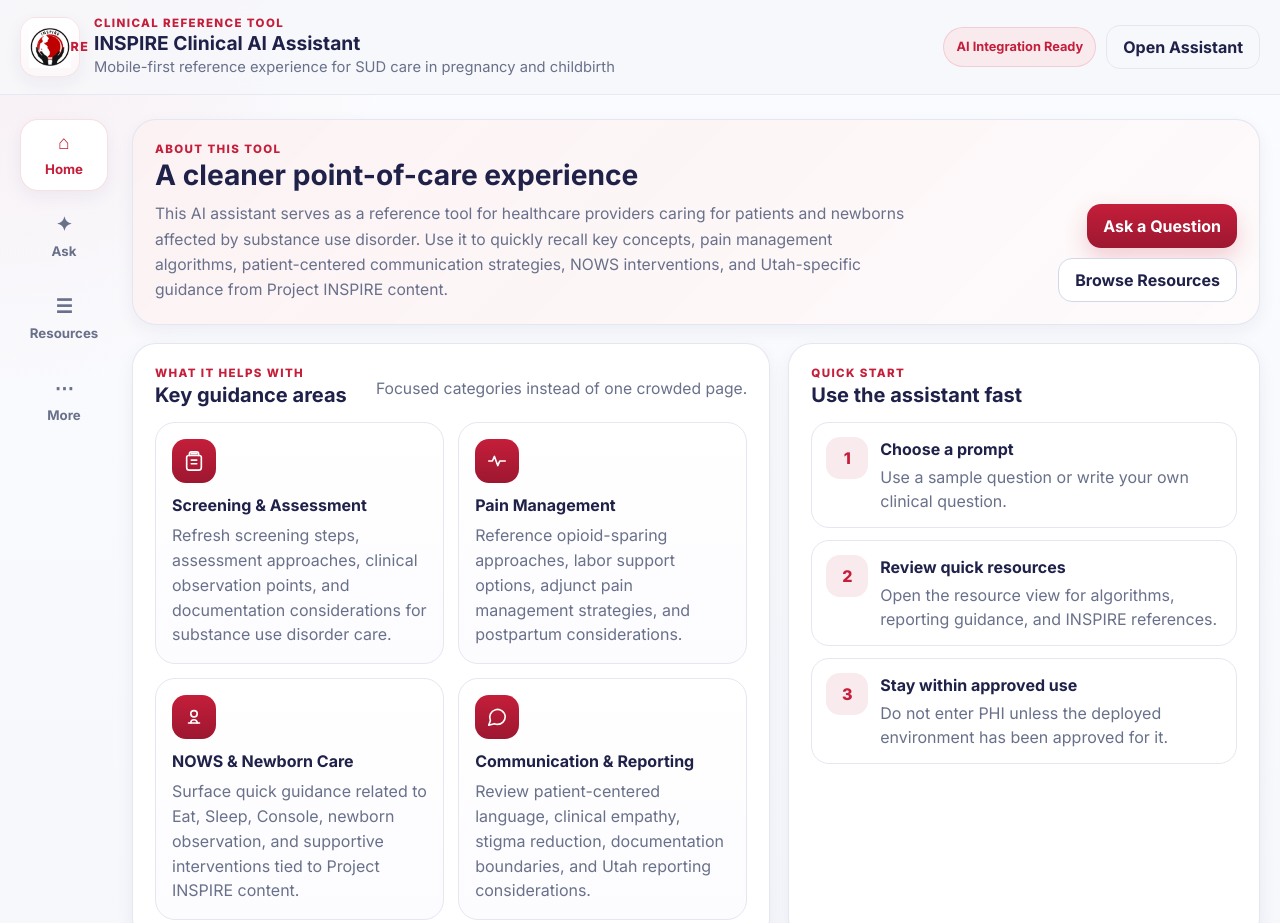
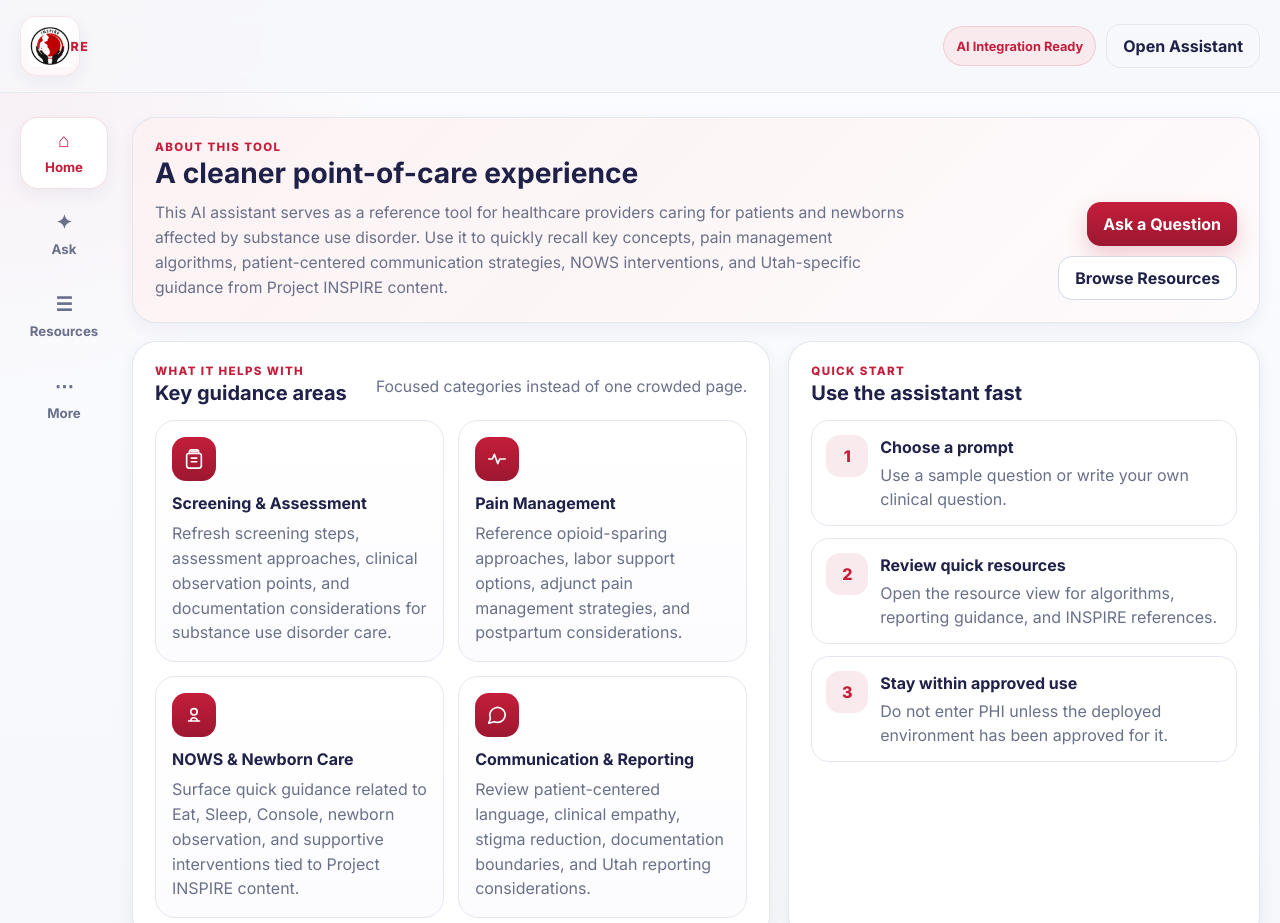
Before and after one commit to destery1kenobi/UIHealthcare, a plain HTML site: page index.html in a window 1280 px wide. Shown: the top 923 px of the page. Drawn offline with Linux system fonts and the light colour scheme.

Commit message:
Refactor brand block structure in index.html

```diff
--- a/index.html
+++ b/index.html
@@ -29,11 +29,6 @@
       id="brandLogo"
     />
     <div class="logo-fallback">INSPIRE</div>
-          </div>
-          <div class="brand-copy">
-            <p class="eyebrow">Clinical Reference Tool</p>
-            <h1>INSPIRE Clinical AI Assistant</h1>
-            <p class="brand-subtitle">Mobile-first reference experience for SUD care in pregnancy and childbirth</p>
   </div>
 </div>
 
```
Lines whose indentation alone changed are shown as unchanged.
